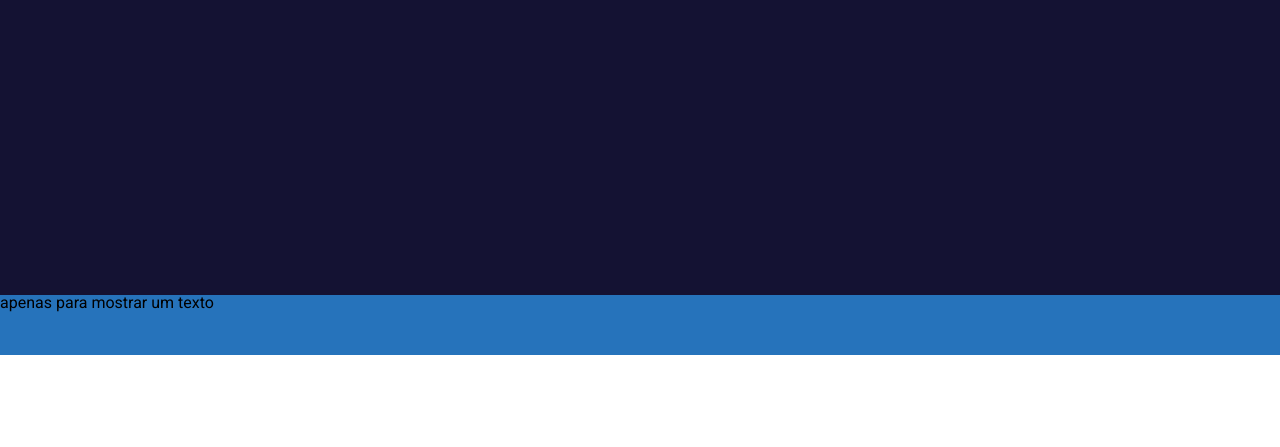
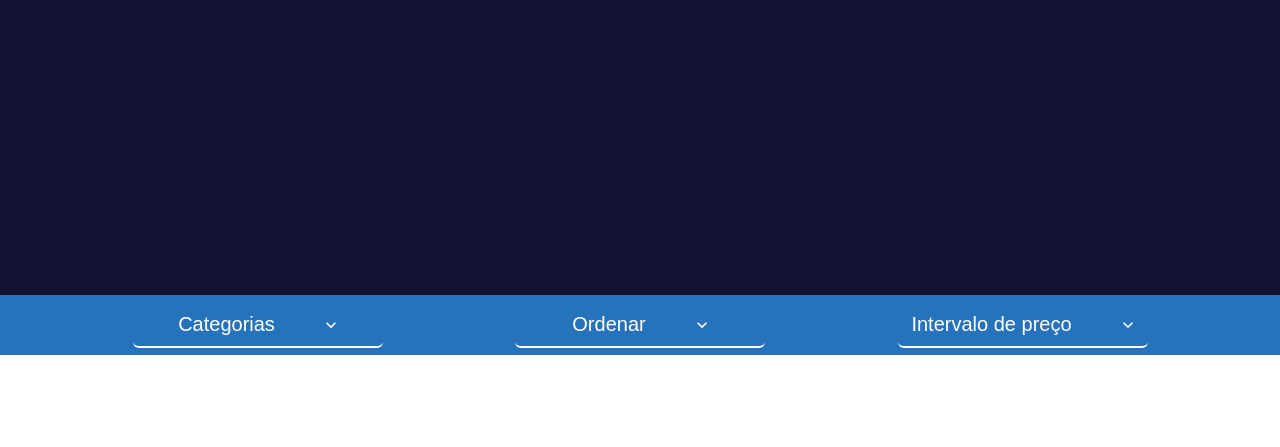
Before and after one commit to luanvelloza/e-mall, a plain HTML site: page index.html in a window 1280 px wide. Shown: the part 505-952 px from the top of the page. Drawn offline with Linux system fonts and the light colour scheme.

Commit message:
Criando e estilizando barra de filtro

```diff
--- a/css/filtro.css
+++ b/css/filtro.css
@@ -1,5 +1,46 @@
 .filtro{
+    align-items: center;
     background-color: #2673bb;
+    display: flex;
     height: 6rem;
+    justify-content: space-evenly;
     position: sticky;
 }
+
+.filtro__div-campos{
+    border-radius: 0.6rem;
+    border-bottom: solid 0.2rem #FFFFFF;
+}
+
+.filtro__div-campos:hover, .filtro__div-campos:hover .div-campos__button{
+    border-color: #141233;
+    color: #141233;
+}
+
+.div-campos__button{
+    background-color: initial;
+    border: initial;
+    cursor: pointer;
+    color: #FFFFFF;
+    font-size: 2rem;
+    padding: 1rem;
+    width: 25rem;
+
+}
+
+.div-campos__imagem{
+    background-image:url("/img/expand_more_white_48dp.svg");
+    background-position: center;
+    background-repeat: no-repeat;
+    background-size: 2rem;
+    content: "";
+    display: inline-block;
+    height: 1.2rem;
+    margin-left: 5rem;
+    width: 1.2rem;
+
+}
+
+.filtro__div-campos:hover .div-campos__imagem{
+    background-image: url("/img/expand_more_purple_48dp.svg");
+}
--- a/index.html
+++ b/index.html
@@ -20,6 +20,7 @@
   <body>
     <header class="header">
         <h1 class="header__logo">E-mall</h1>
+
         <div class="header__barra-de-pesquisa">
             <input type="search" class="barra-de-pesquisa__input" placeholder="Procure o que deseja">
             <button class="barra-de-pesquisa__button"></button>
@@ -31,18 +32,35 @@
         </div>
 
         <button class="header__carrinho-de-compras"></button>
+
     </header>
 
     <main>
     <section class="propaganda">
         <h1 class="propaganda__titulo">Propaganda</h1>
+
     </section>
+
     <section class="filtro">
-        <p>apenas para mostrar um texto</p>
+        <div class="filtro__div-campos">
+          <button class="div-campos__button div-campos__button--categorias">Categorias<i class="div-campos__imagem"></i></button>
+        </div>
+
+        <div class="filtro__div-campos">
+          <button class="div-campos__button div-campos__button--ordenar">Ordenar<i class="div-campos__imagem"></i></button>
+        </div>
+
+        <div class="filtro__div-campos">
+          <button class="div-campos__button div-campos__button--preco">Intervalo de preço<i class="div-campos__imagem"></i></button>
+        </div>
+
     </section>
-      <section class="categorias">
-      </section>
+
+    <section class="categorias">
+    </section>
+
     </main>
+
     <footer class="footer">
     </footer>
 
```
